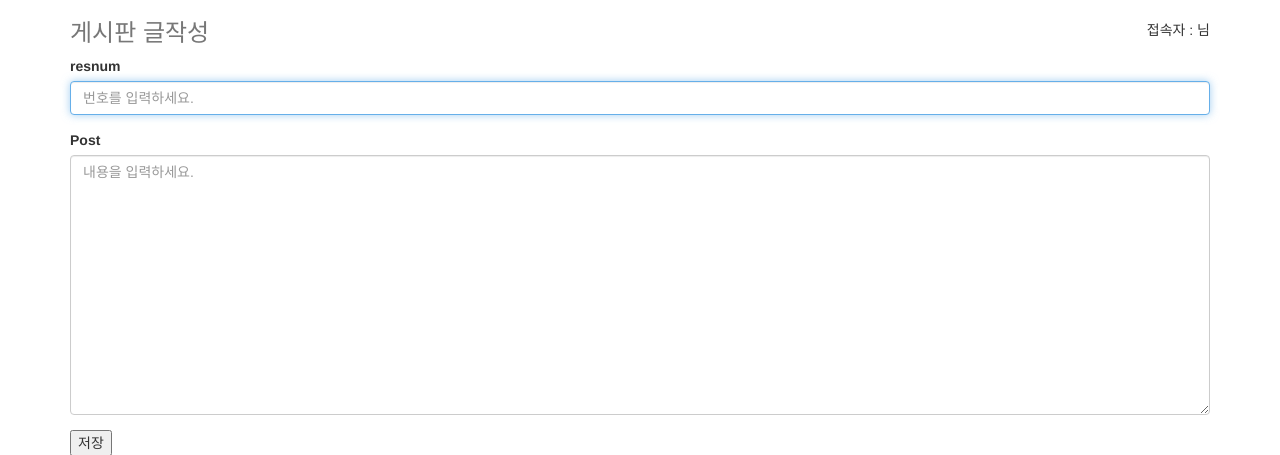
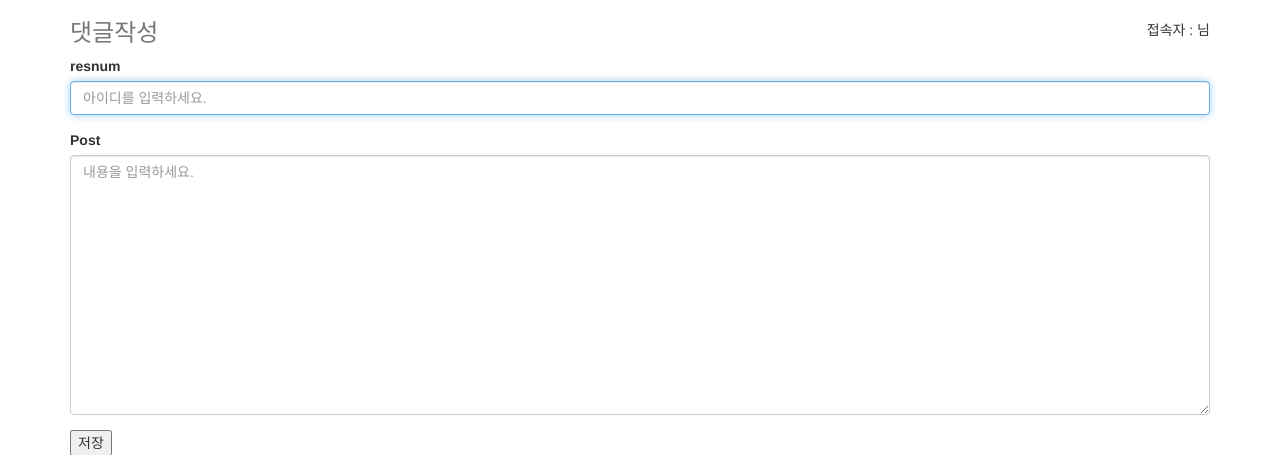
Before and after one commit to PD-team2/OurHome, a Flask app: page /response/add in a window 1280 px wide. Shown: the top 455 px of the page. Run offline with Flask 2, Linux system fonts and the light colour scheme; some libraries are stand-ins or nearby versions.

Commit message:
Update form.html

```diff
--- a/templates/response/form.html
+++ b/templates/response/form.html
@@ -15,21 +15,21 @@
                     <li>접속자 : <strong>{{session.login_id}}</strong> 님</li>
                 </ul>
             </nav>
-            <h3 class="text-muted">게시판 글작성</h3>
+            <h3 class="text-muted">댓글작성</h3>
         </div>
         <section>
             <form class="form-horizontal" method="post" action="/response/add" method="post">
 
    <div class="form-group">
-                        <label class="col-md-12" for="txtTitle">resnum</label>
+                        <label class="col-md-12">resnum</label>
                         <div class="col-md-12">
-                            <input id="txtTitle" name="resnum" placeholder="번호를 입력하세요." class="form-control input-md", autofocus required><!--required : 공백입력시 경고-->
+                            <input id="resnum" name="resnum" placeholder="아이디를 입력하세요." class="form-control input-md", autofocus required><!--required : 공백입력시 경고-->
                         </div>
                     </div>
     <div class="form-group">
-                        <label class="col-md-12" for="txtPost">Post</label>
+                        <label class="col-md-12">Post</label>
                         <div class="col-md-12">
-                            <textarea class="form-control" id="txtPost" name="write" placeholder="내용을 입력하세요." style="height:260px;" required></textarea>
+                            <textarea class="form-control" id="write" name="write" placeholder="내용을 입력하세요." style="height:260px;" required></textarea>
                         </div>
                     </div>
     <tr><th></th><td><input type="submit" value="저장"></td></tr>
```
